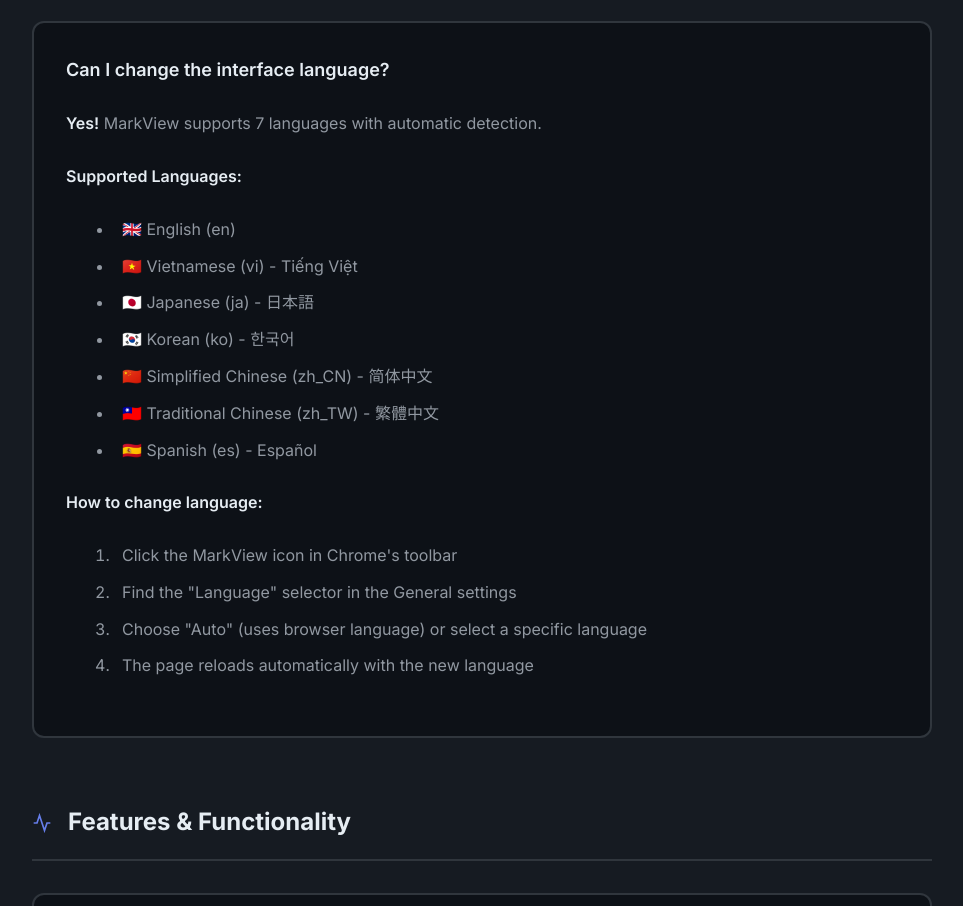
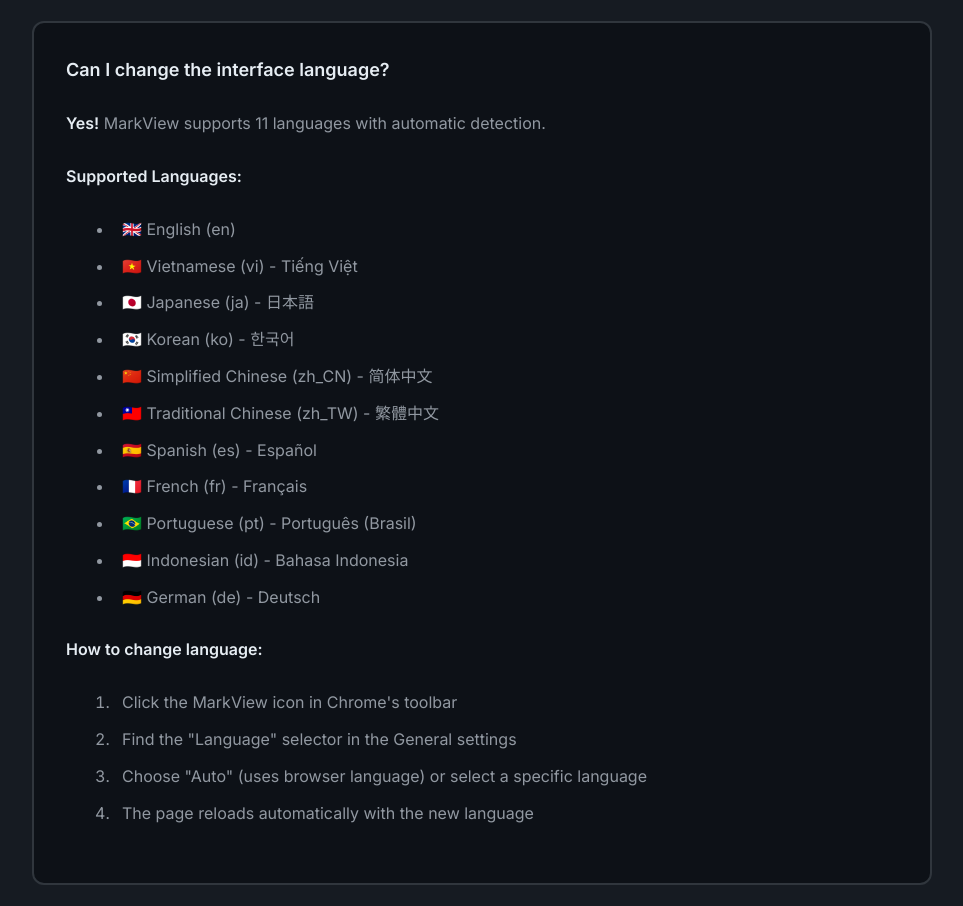
Before and after one commit to getmarkview/getmarkview.github.io, a plain HTML site: page support.html in a window 1280 px wide. Shown: the part 3192-4098 px from the top of the page, without its empty margins (158-1121 px from the left). Drawn offline with Linux system fonts and the light colour scheme.

Commit message:
Update GitHub Page

```diff
--- a/support.html
+++ b/support.html
@@ -310,7 +310,7 @@
                     <div class="faq-item">
                         <div class="faq-question">Can I change the interface language?</div>
                         <div class="faq-answer">
-                            <p><strong>Yes!</strong> MarkView supports 7 languages with automatic detection.</p>
+                            <p><strong>Yes!</strong> MarkView supports 11 languages with automatic detection.</p>
                             <p><strong>Supported Languages:</strong></p>
                             <ul>
                                 <li>🇬🇧 English (en)</li>
@@ -320,6 +320,10 @@
                                 <li>🇨🇳 Simplified Chinese (zh_CN) - 简体中文</li>
                                 <li>🇹🇼 Traditional Chinese (zh_TW) - 繁體中文</li>
                                 <li>🇪🇸 Spanish (es) - Español</li>
+                                <li>🇫🇷 French (fr) - Français</li>
+                                <li>🇧🇷 Portuguese (pt) - Português (Brasil)</li>
+                                <li>🇮🇩 Indonesian (id) - Bahasa Indonesia</li>
+                                <li>🇩🇪 German (de) - Deutsch</li>
                             </ul>
                             <p><strong>How to change language:</strong></p>
                             <ol>
```
Also changed, not shown: index.html (+1 -1 lines).
